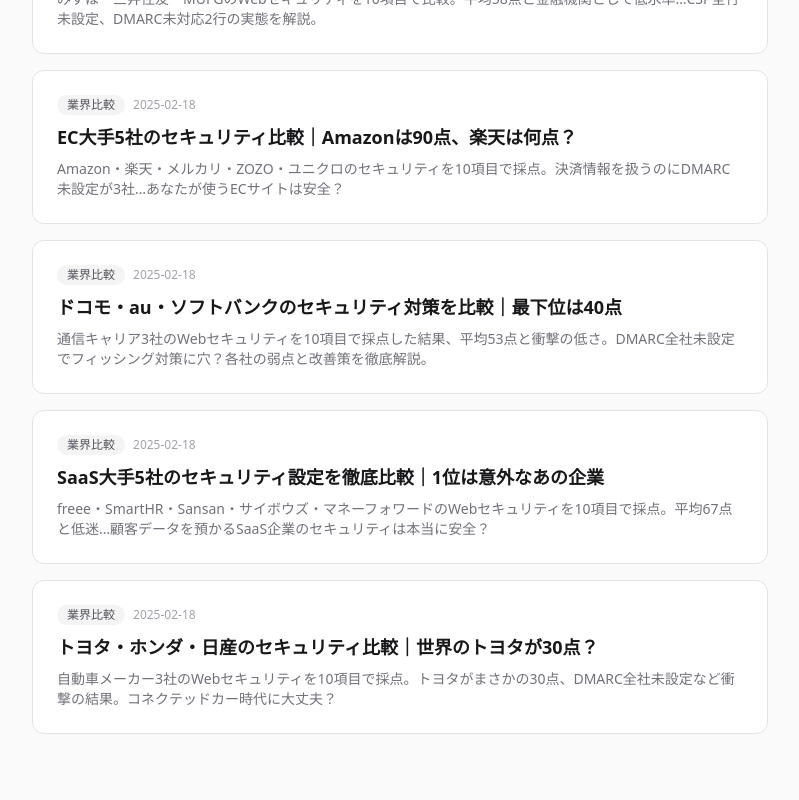
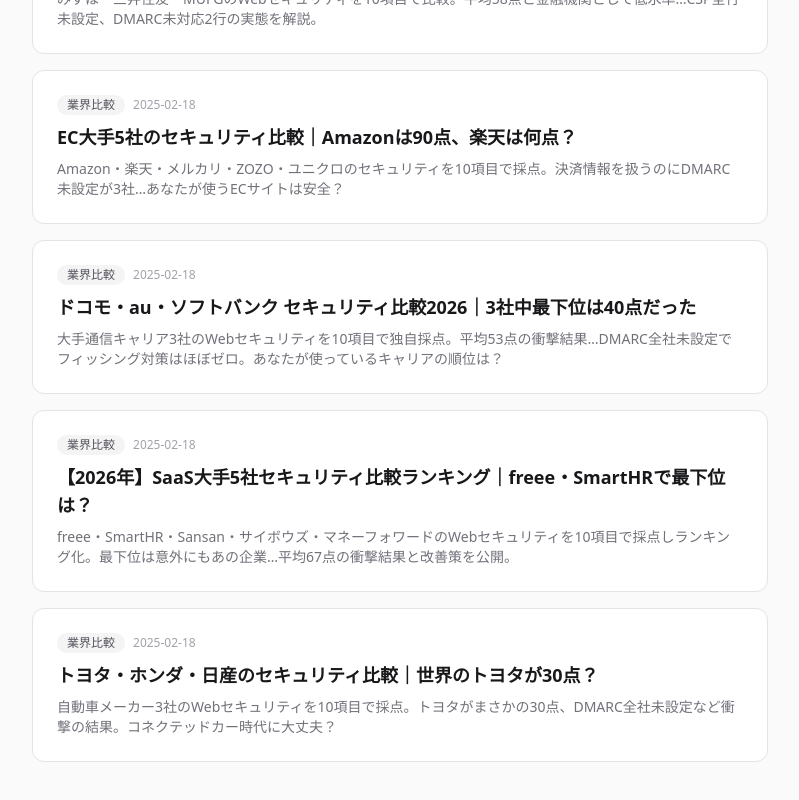
Before and after one commit to okkuso/security-checker, a Next.js app: page /blog in a window 1280 px wide. Shown: the part 9819-10619 px from the top of the page, without its empty margins (240-1039 px from the left). Built offline with nearby package versions, Linux system fonts and the light colour scheme.

Commit message:
SEO: improve titles/descriptions for compare-saas and compare-telecom (CTR optimization)

```diff
--- a/src/content/articles.ts
+++ b/src/content/articles.ts
@@ -3426,8 +3426,8 @@
   },
   {
     slug: "compare-telecom",
-    title: "ドコモ・au・ソフトバンクのセキュリティ対策を比較｜最下位は40点",
-    description: "通信キャリア3社のWebセキュリティを10項目で採点した結果、平均53点と衝撃の低さ。DMARC全社未設定でフィッシング対策に穴？各社の弱点と改善策を徹底解説。",
+    title: "ドコモ・au・ソフトバンク セキュリティ比較2026｜3社中最下位は40点だった",
+    description: "大手通信キャリア3社のWebセキュリティを10項目で独自採点。平均53点の衝撃結果…DMARC全社未設定でフィッシング対策はほぼゼロ。あなたが使っているキャリアの順位は？",
     publishedAt: "2025-02-18",
     category: "業界比較",
     tags: ["通信キャリア", "業界比較", "ドコモ", "au", "ソフトバンク"],
@@ -3498,8 +3498,8 @@
   },
   {
     slug: "compare-saas",
-    title: "SaaS大手5社のセキュリティ設定を徹底比較｜1位は意外なあの企業",
-    description: "freee・SmartHR・Sansan・サイボウズ・マネーフォワードのWebセキュリティを10項目で採点。平均67点と低迷…顧客データを預かるSaaS企業のセキュリティは本当に安全？",
+    title: "【2026年】SaaS大手5社セキュリティ比較ランキング｜freee・SmartHRで最下位は？",
+    description: "freee・SmartHR・Sansan・サイボウズ・マネーフォワードのWebセキュリティを10項目で採点しランキング化。最下位は意外にもあの企業…平均67点の衝撃結果と改善策を公開。",
     publishedAt: "2025-02-18",
     category: "業界比較",
     tags: ["SaaS", "業界比較", "freee", "SmartHR", "Sansan", "サイボウズ", "マネーフォワード"],
```
